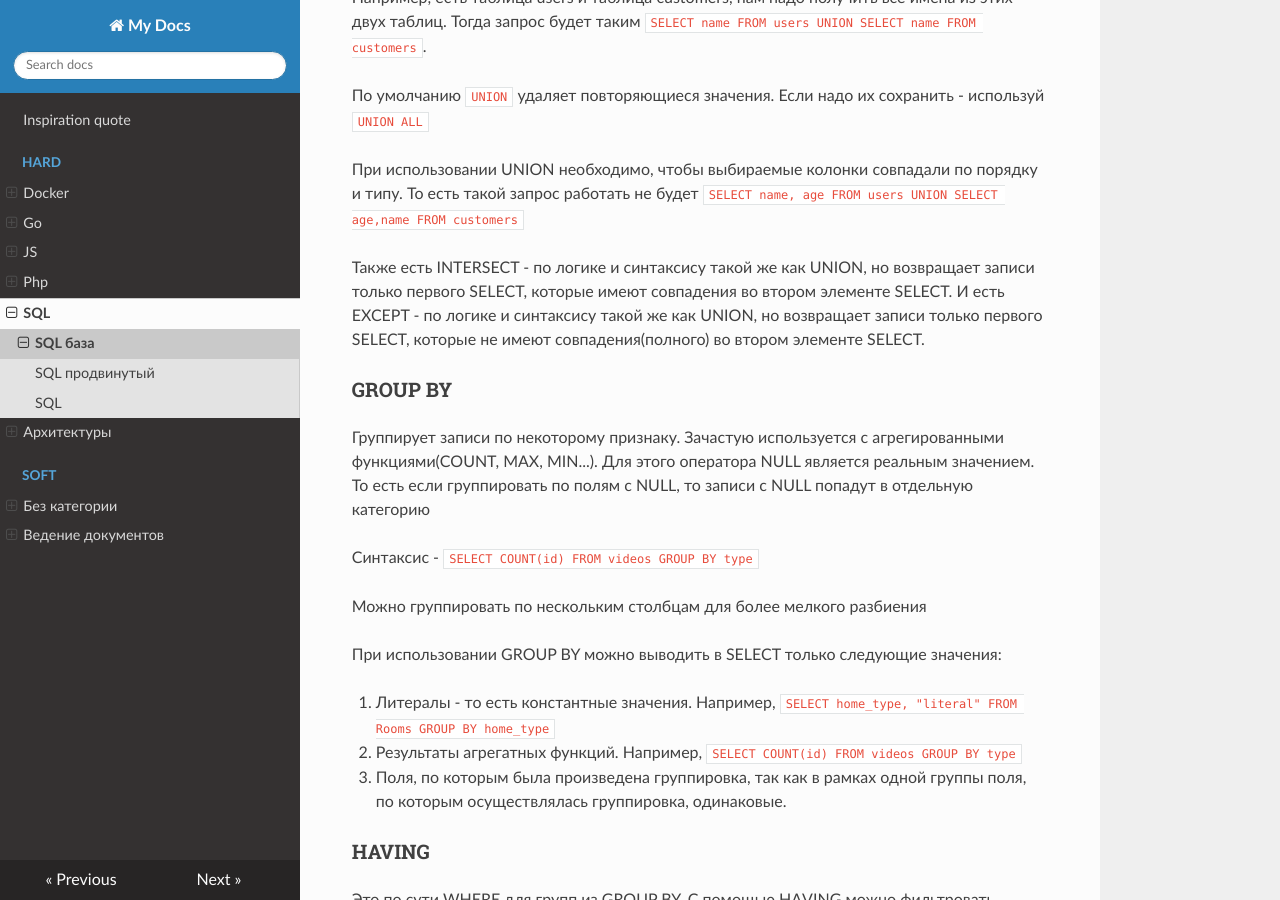
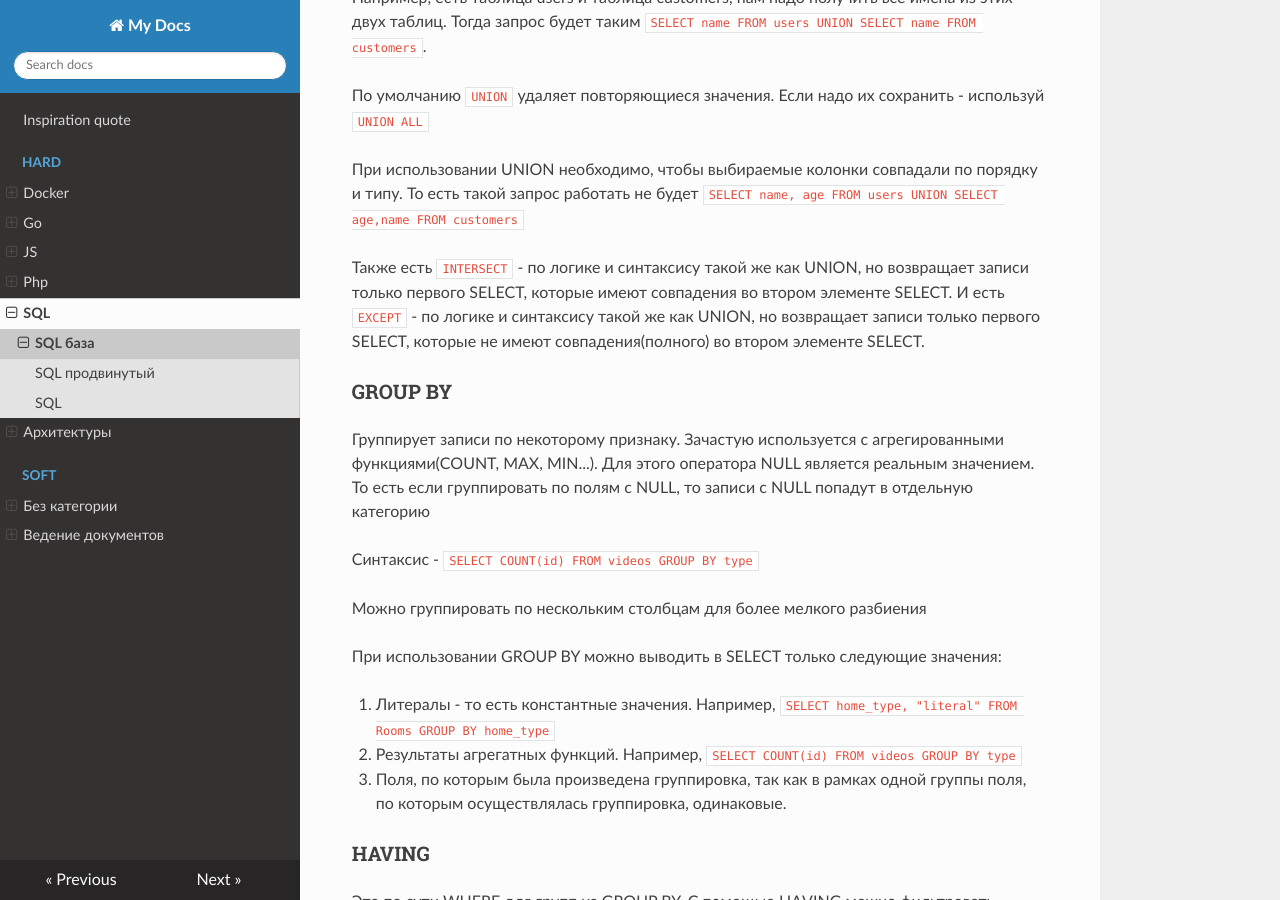
Before and after one commit to RyndychRD/code-conspect, an MkDocs documentation site: the page built from docs/hard/SQL/SQL база.md, in a window 1280 px wide and 900 px high, scrolled down 2456 px. Built offline with MkDocs 1.6.1, drawn with Linux system fonts in a browser that asks for light colours; nearby versions of some CDN libraries.

Commit message:
Немного форматирования

```diff
--- a/docs/hard/SQL/SQL база.md
+++ b/docs/hard/SQL/SQL база.md
@@ -57,8 +57,8 @@ JOIN таблицы самой к себе. Синтаксис - `SELECT column_
 
 При использовании UNION необходимо, чтобы выбираемые колонки совпадали по порядку и типу. То есть такой запрос работать не будет `SELECT name, age FROM users UNION SELECT age,name FROM customers`
 
-Также есть INTERSECT - по логике и синтаксису такой же как UNION, но возвращает записи только первого SELECT, которые имеют совпадения во втором элементе SELECT.
-И есть EXCEPT - по логике и синтаксису такой же как UNION, но возвращает записи только первого SELECT, которые не имеют совпадения(полного) во втором элементе SELECT.
+Также есть `INTERSECT` - по логике и синтаксису такой же как UNION, но возвращает записи только первого SELECT, которые имеют совпадения во втором элементе SELECT.
+И есть `EXCEPT` - по логике и синтаксису такой же как UNION, но возвращает записи только первого SELECT, которые не имеют совпадения(полного) во втором элементе SELECT.
 
 ### GROUP BY
 
```
